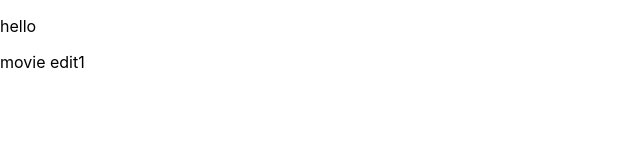
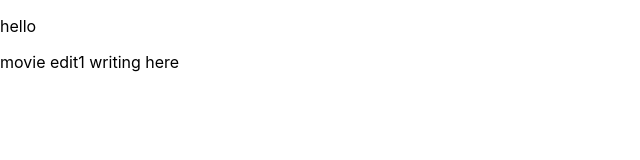
Before and after one commit to Abhishek-VG/oroz-aonoror, a React (Create React App) app: page /idiot/edit/1 in a window 1280 px wide. Shown: the top 160 px of the page, without its empty margins (0-640 px from the left). Built offline with nearby package versions, Linux system fonts and the light colour scheme.

Commit message:
1st in level-2

```diff
--- a/src/pages/movies/Movies.edit.js
+++ b/src/pages/movies/Movies.edit.js
@@ -5,6 +5,6 @@ const MoviesEdit = () => {
   const { id } = useParams();
 
   console.log("params:", id);
-  return <p>movie edit{id}</p>;
+  return <p>movie edit{id} writing here</p>;
 };
 export default MoviesEdit;
```
